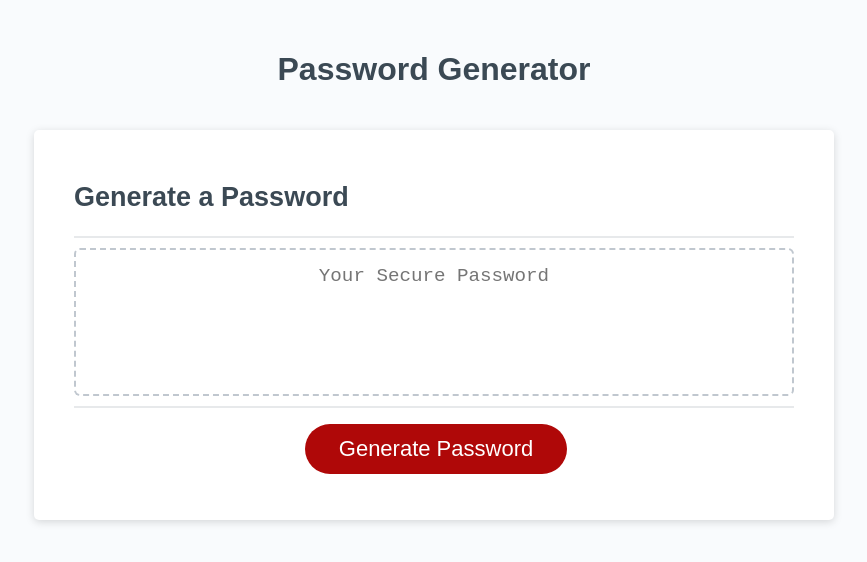
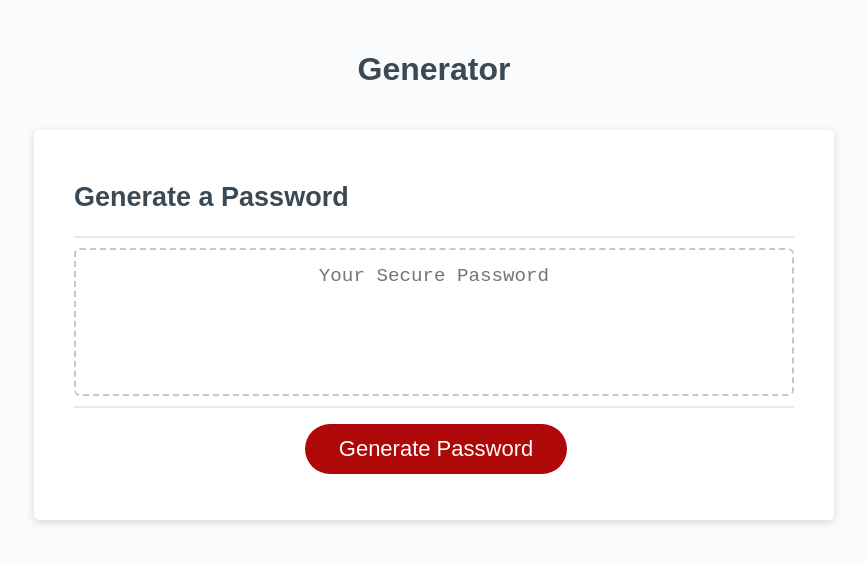
Before and after one commit to MAsuamah/password-generator, a plain HTML site: page index.html in a window 1280 px wide. Shown: the whole page, without its empty margins (206-1073 px from the left). Drawn offline with Linux system fonts and the light colour scheme.

```diff
--- a/index.html
+++ b/index.html
@@ -10,7 +10,7 @@
   <body>
     <div class="wrapper">
       <header>
-        <h1>Password Generator</h1>
+        <h1> Generator</h1>
       </header>
       <div class="card">
         <div class="card-header">
```
Also changed, not shown: script.js (+10 -4 lines).
